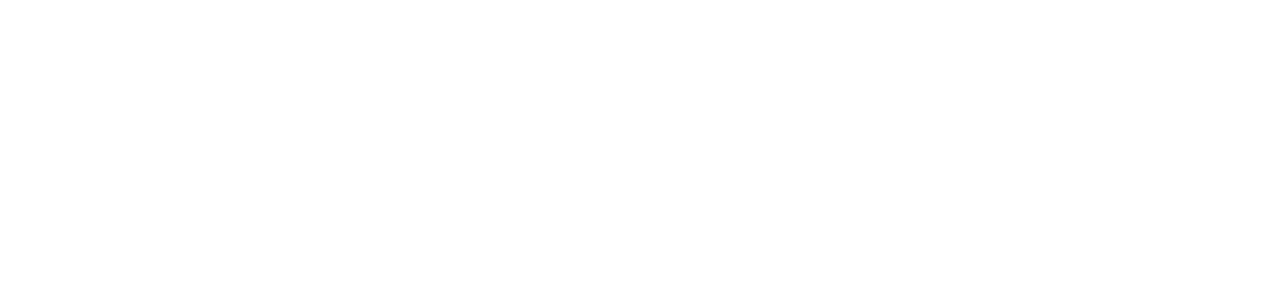
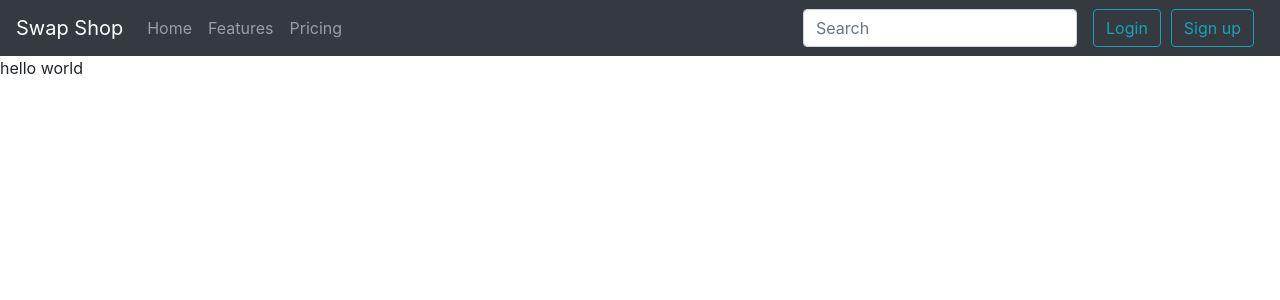
Before and after one commit to parth-27/TraWell, a React (Create React App) app in the folder frontend/: page /login in a window 1280 px wide. Shown: the top 300 px of the page. Built offline with nearby package versions, Linux system fonts and the light colour scheme.

Commit message:
navbar added

```diff
--- a/frontend/src/App.js
+++ b/frontend/src/App.js
@@ -1,10 +1,21 @@
-import './App.css';
+import React from 'react';
+
+import { BrowserRouter as Router, Switch, Route } from 'react-router-dom';
+
+import NavigationBar from './componenets/NavigationBar';
+import Login from './componenets/Login';
 
 function App() {
-  return (
-    <div className="App">
-    </div>
-  );
+	return (
+		<>
+			<NavigationBar />
+			<Router>
+				<Switch>
+					<Route path="/login" exact component={ Login } />
+				</Switch>
+			</Router>
+		</>
+	);
 }
 
 export default App;
--- /dev/null
+++ b/frontend/src/componenets/Login.js
@@ -0,0 +1,11 @@
+import React, { Component } from 'react'
+
+export default class Login extends Component {
+    render() {
+        return (
+            <>
+              hello world
+            </>
+        )
+    }
+}
--- /dev/null
+++ b/frontend/src/componenets/NavigationBar.js
@@ -0,0 +1,26 @@
+import React, { Component } from 'react';
+
+import { Navbar, Nav, Form, FormControl, Button } from 'react-bootstrap';
+
+export default class NavigationBar extends Component {
+    render() {
+        return (
+            <>
+                <Navbar bg="dark" variant="dark">
+                    <Navbar.Brand href="/">Swap Shop</Navbar.Brand>
+                    <Nav className="mr-auto">
+                        <Nav.Link href="#home">Home</Nav.Link>
+                        <Nav.Link href="#features">Features</Nav.Link>
+                        <Nav.Link href="#pricing">Pricing</Nav.Link>
+                    </Nav>
+                    <Form inline>
+                        <FormControl type="text" placeholder="Search" className="mr-sm-3" />
+                        {/* <Button variant="outline-info" style={{marginRight:'10px'}}>Search</Button> */}
+                        <Button variant="outline-info" style={{ marginRight: '10px' }} href = "/login" >Login</Button>
+                        <Button variant="outline-info" style={{marginRight:'10px'}} to = "/register" >Sign up</Button>
+                    </Form>
+                </Navbar>
+            </>
+        )
+    }
+}
--- a/frontend/src/index.js
+++ b/frontend/src/index.js
@@ -3,6 +3,7 @@
 import './index.css';
 import App from './App';
 import reportWebVitals from './reportWebVitals';
+import 'bootstrap/dist/css/bootstrap.min.css';
 
 ReactDOM.render(
   <React.StrictMode>
```
Also changed, not shown: frontend/src/componenets/Register.js (added).
